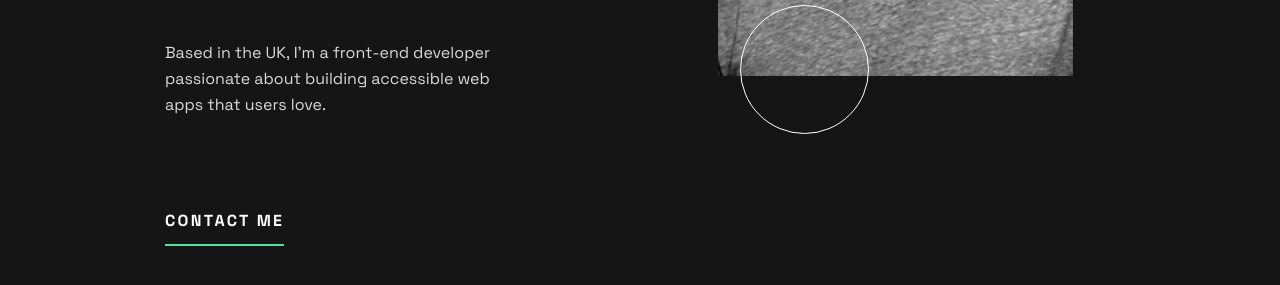
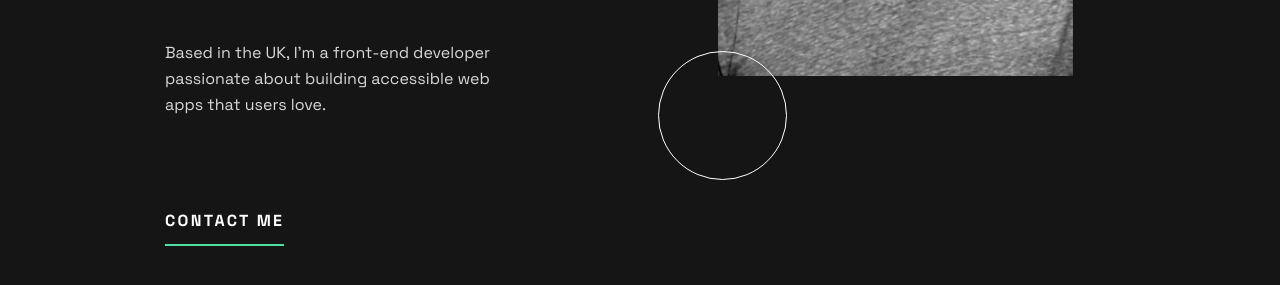
Before and after one commit to flaviare1s/single-page-developer-portfolio, a website: page src/index.html in a window 1280 px wide. Shown: the part 490-775 px from the top of the page. Drawn offline with Linux system fonts and the light colour scheme.

Commit message:
Improved the styles

```diff
--- a/src/index.html
+++ b/src/index.html
@@ -36,13 +36,14 @@
     </div>
 
     <div>
-      <img class="absolute bottom-[40%] right-[-20%] overflow-x-hidden md:right-0 md:bottom-0 lg:right-[46%] lg:bottom-28" src="../src/assets/images/pattern-circle.svg" alt="Pattern Circle">
+      <img class="absolute bottom-[40%] right-[-20%] overflow-x-hidden md:hidden" src="../src/assets/images/pattern-circle.svg" alt="Pattern Circle">
     </div>
 
     <div class="mt-[300px] md:mt-0 md:flex md:flex-row-reverse">
-      <div class="hidden md:block md:mr-[-190px] lg:mr-[135px]">
+      <div class="hidden md:block md:mr-[-190px] lg:mr-[135px] relative">
         <img class="hidden md:block xl:hidden mt-[-80px] w-[60%]" src="../src/assets/images/image-profile-tablet.webp" alt="Adam Keyes">
         <img class="hidden md:hidden xl:block mt-[-80px] w-[60%]" src="../src/assets/images/image-profile-desktop.webp" alt="Adam Keyes">
+        <img class="absolute md:bottom-0 md:left-[50%] lg:bottom-[10%] lg:left-[-60px]" src="../src/assets/images/pattern-circle.svg" alt="Pattern Circle">
       </div>
       <div class="md:relative md:z-40 md:w-[65%] md:ml-auto md:mr-0">
         <h2 class="px-4 pt-10 pb-6 font-bold text-center text-[40px] leading-[40px] tracking-[-1.14px] md:text-7xl lg:text-[88px] md:text-left lg:mr-[-80px] lg:px-0 md:pt-[90px] lg:pt-[127px]">Nice to meet you! I'm <span class="border-b-4 border-neon_green">Adam Keyes</span>.</h2>
```
Also changed, not shown: src/output.css.
